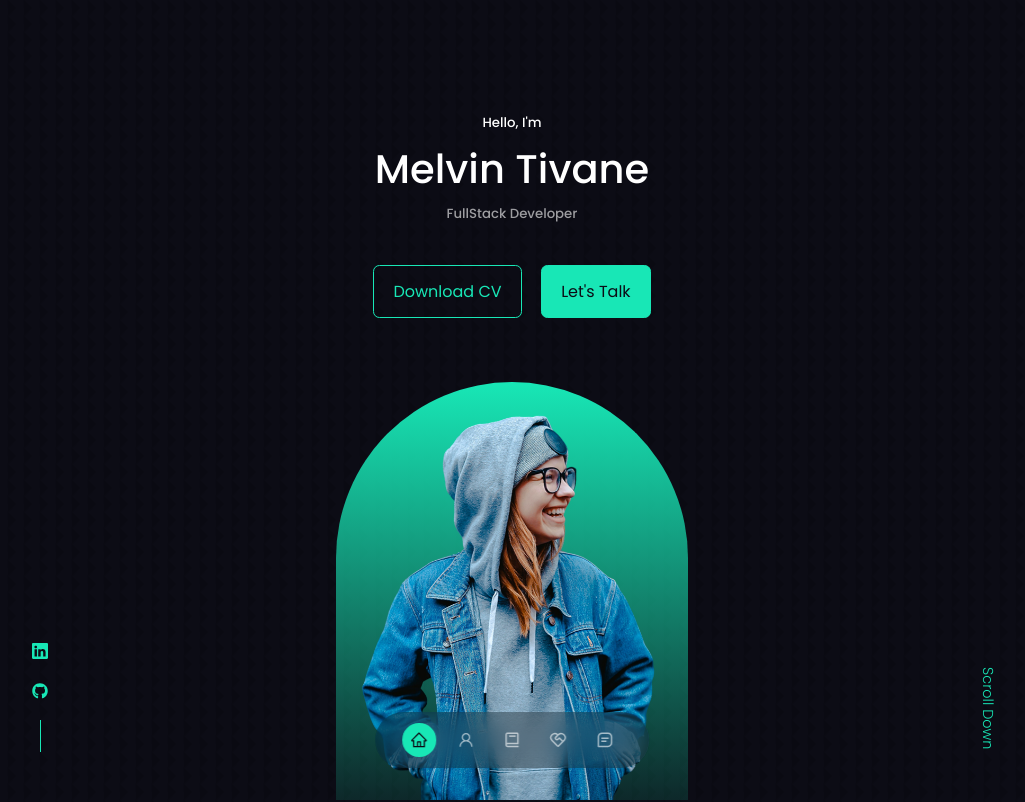
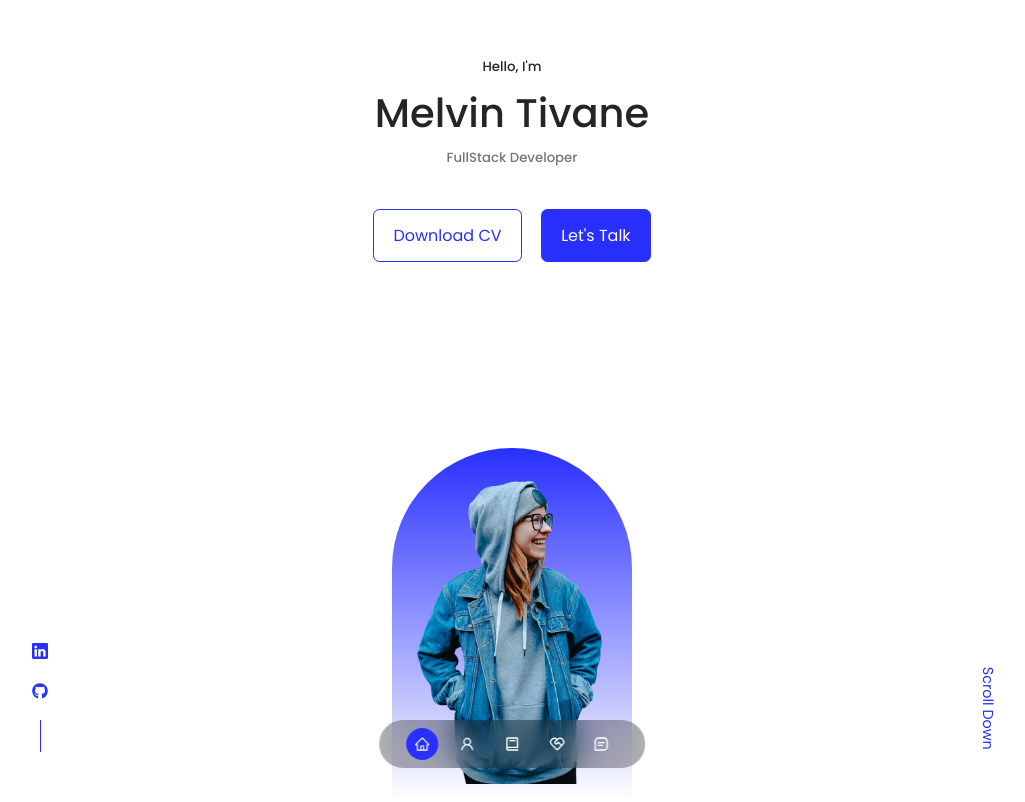
Before and after one commit to melvintivane/react-personal-portfolio, a React (Create React App) app: page / in a window 1280 px wide. Shown: the top 802 px of the page, without its empty margins (128-1153 px from the left). Built offline with nearby package versions, Linux system fonts and the light colour scheme.

Commit message:
feat: css styles

```diff
--- a/src/components/experience/experience.css
+++ b/src/components/experience/experience.css
@@ -5,8 +5,9 @@
 }
 
 .experience__container > div {
-  background: var(--color-bg-variant);
+  background: var(--color-primary);
   padding: 1.4rem 4rem;
+  color: var(--color-bg);
   border-radius: 1.5rem;
   border: 1px solid transparent;
   transition: var(--transition);
@@ -14,7 +15,7 @@
 
 .experience__container > div:hover {
   background: transparent;
-  border-color: var(--color-primary-variant);
+  border-color: var(--color-black);
   cursor: default;
 }
 
--- a/src/components/header/header.css
+++ b/src/components/header/header.css
@@ -1,6 +1,6 @@
 header {
   height: 100vh;
-  padding-top: 7rem;
+  padding-top: 3.5rem;
   overflow: hidden;
 }
 
@@ -8,9 +8,11 @@ header {
   text-align: center;
   height: 100%;
   position: relative;
+  display: flex;
+  flex-direction: column;
+  justify-content: space-between;
 }
 
-/*=============================== CTA ===============================*/
 .cta {
   margin-top: 2.5rem;
   display: flex;
@@ -18,15 +20,16 @@ header {
   justify-content: center;
 }
 
-/*========================= HEADER SOCIALS ==========================*/
 .header__socials {
   display: flex;
   flex-direction: column;
   align-items: center;
+  justify-content: center;
   gap: 0.8rem;
   position: absolute;
   left: 0;
   bottom: 3rem;
+  color: black;
 }
 
 .header__socials::after {
@@ -34,28 +37,31 @@ header {
   width: 1px;
   height: 2rem;
   background: var(--color-primary);
+  /* background: black; */
 }
 
-/*=============================== ME ===============================*/
 .me {
   background: linear-gradient(var(--color-primary), transparent);
-  width: 22rem;
-  height: 30rem;
+  /* width: 22rem;
+  height: 30rem; */
+  width: 15rem;
+  height: 22rem;
   position: absolute;
-  left: calc(50% - 11rem);
+  bottom: 0px;
+  left: calc(50% - 7.5rem);
   margin-top: 4rem;
   border-radius: 12rem 12rem 0 0;
   overflow: hidden;
   padding: 2rem 1.5rem 1.5rem 1.5rem;
 }
 
-/*=========================== SCROLL DOWN ===========================*/
 .scroll__down {
   position: absolute;
   right: -2.3rem;
   bottom: 5rem;
   transform: rotate(90deg);
-  font-weight: 300;
+  color: var(--color-primary);
+  font-weight: 400;
   font-size: 0.9rem;
 }
 
--- a/src/components/nav/nav.css
+++ b/src/components/nav/nav.css
@@ -2,7 +2,7 @@ nav {
   background: rgba(0, 0, 0, 0.3);
   width: max-content;
   display: block;
-  padding: 0.7rem 1.7rem;
+  padding: 0.5rem 1.7rem;
   z-index: 3;
   position: fixed;
   left: 50%;
@@ -19,12 +19,13 @@ nav a {
   padding: 0.5rem;
   border-radius: 50%;
   display: flex;
-  color: var(--color-light);
-  font-size: 1.1rem;
+  color: var(--color-bg);
+  font-size: 1rem;
 }
 
 nav a:hover {
-  background: rgba(0, 0, 0, 0.4);
+  background: rgba(81, 118, 240, 0.4);
+  color: var(--color-bg);
 }
 
 nav a.active {
--- a/src/index.css
+++ b/src/index.css
@@ -11,16 +11,12 @@
 }
 
 :root {
-  /* --color-bg: #1f1f38;
-  --color-bg-variant: #2c2c6c;
-  --color-primary: #4db5ff;
-  --color-primary-variant: rgba(77, 181, 255, 0.4);  */
-  --color-bg: #0c0c15;
-  --color-bg-variant: #26564b;
-  --color-primary: #18e7b6;
-  --color-primary-variant: #1ec29c;
-  --color-white: #fff;
-  --color-light: rgba(255, 255, 255, 0.6);
+  --color-bg: #fff;
+  --color-bg-variant: #d7dff7;
+  --color-primary: #2930fe;
+  --color-primary-variant: #1e68c2;
+  --color-white: #252525;
+  --color-light: #1b1b1b99;
 
   --transition: all 400ms ease;
 
@@ -42,7 +38,7 @@ body {
   background: var(--color-bg);
   color: var(--color-white);
   line-height: 1.7;
-  background-image: url(../src/assets/texture-bg.png);
+  /* background-image: url(../src/assets/texture-bg.png); */
 }
 
 /*=================================== STYLES GERAIS ===================================*/
```
